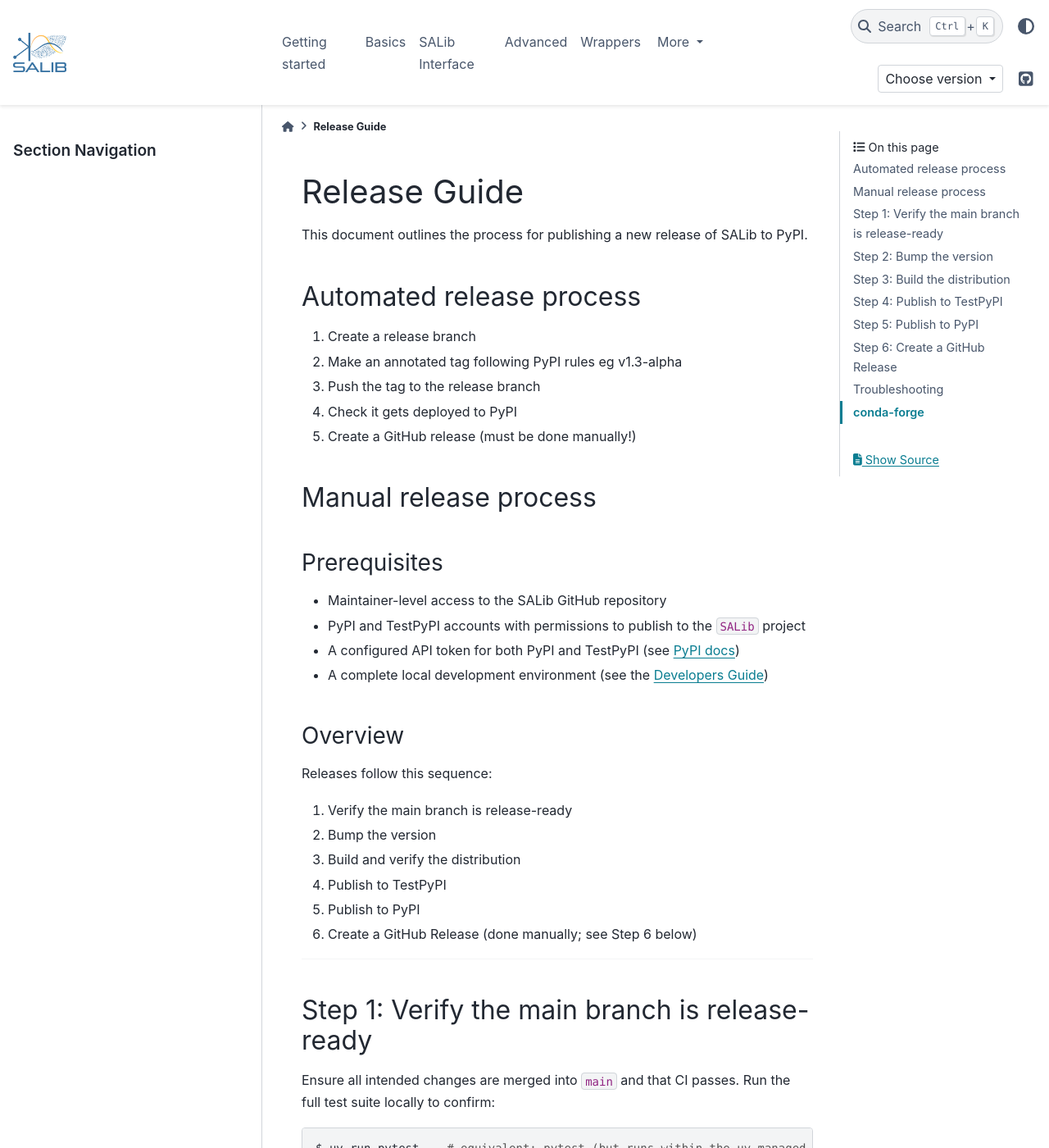
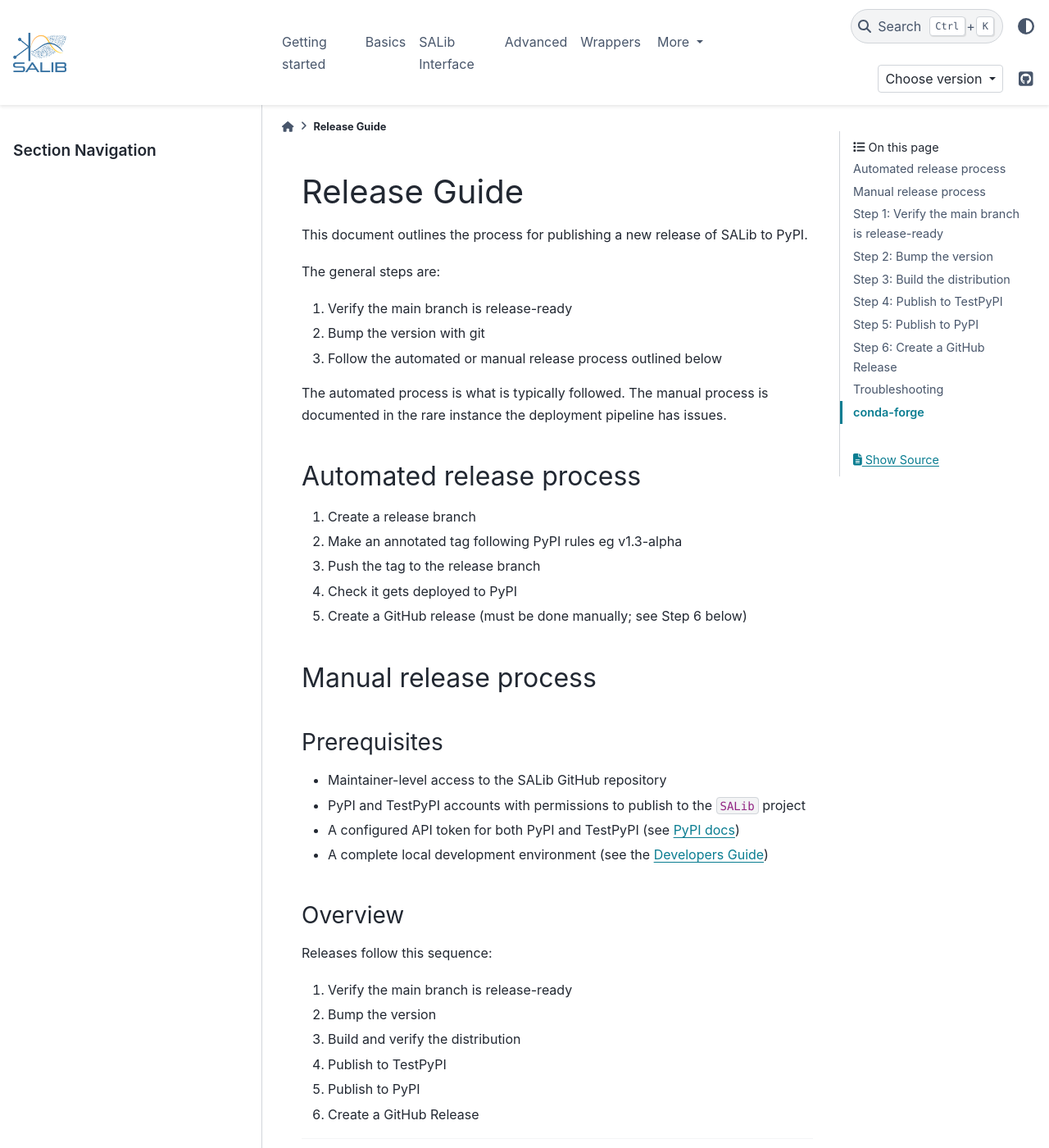
Before and after one commit to SALib/SALib, a Sphinx documentation site: the page built from docs/release_guide.md, in a window 1280 px wide and 1400 px high. Shown: the whole window at 82% size. Built offline with Sphinx 7.4.7 and the PyData theme 0.15.4, drawn with Linux system fonts in a browser that asks for light colours; pages that are not in the unit, such as notebooks, are missing from menus; comment, search, counter and statistics services are not loaded.

Commit message:
Add overview of steps and indicate which is usually preferred

```diff
--- a/docs/release_guide.md
+++ b/docs/release_guide.md
@@ -1,6 +1,15 @@
 # Release Guide
 
 This document outlines the process for publishing a new release of SALib to PyPI.
+
+The general steps are:
+
+1. Verify the main branch is release-ready
+2. Bump the version with git
+3. Follow the automated or manual release process outlined below
+
+The automated process is what is typically followed.
+The manual process is documented in the rare instance the deployment pipeline has issues.
 
 ## Automated release process
 
@@ -8,7 +17,7 @@
 2. Make an annotated tag following PyPI rules eg v1.3-alpha
 3. Push the tag to the release branch
 4. Check it gets deployed to PyPI
-5. Create a GitHub release (must be done manually!)
+5. Create a GitHub release (must be done manually; see Step 6 below)
 
 
 ## Manual release process
@@ -29,7 +38,7 @@
 3. Build and verify the distribution
 4. Publish to TestPyPI
 5. Publish to PyPI
-6. Create a GitHub Release (done manually; see Step 6 below)
+6. Create a GitHub Release
 
 ---
 
```
